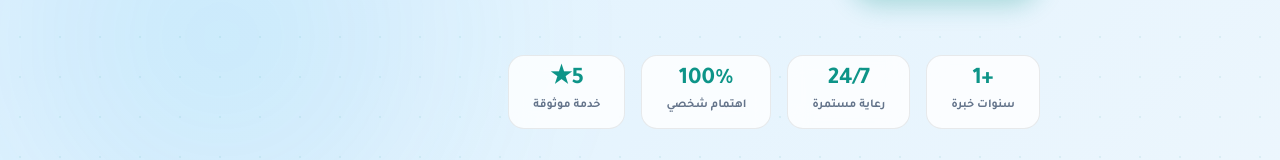
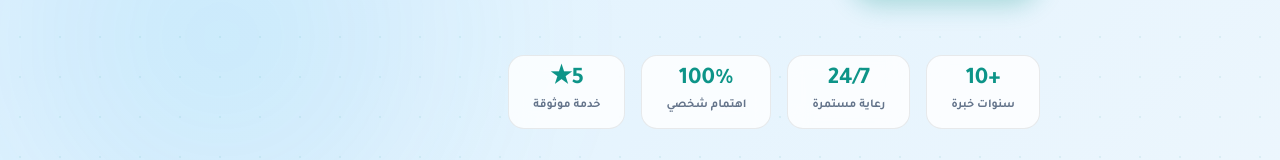
Before and after one commit to MazenAymann/GeriatricCare, a React (Vite) app: page / in a window 1280 px wide. Shown: the part 625-785 px from the top of the page. Built offline with nearby package versions, Linux system fonts and the light colour scheme.

Commit message:
Update years of experience calculation to start from 2016

```diff
--- a/src/components/Hero.jsx
+++ b/src/components/Hero.jsx
@@ -139,7 +139,7 @@ const Hero = () => {
             style={{ display: 'flex', gap: '1rem', marginTop: '3.5rem', flexWrap: 'wrap' }}
           >
             {[
-              { num: `+${Math.max(1, new Date().getFullYear() - 2026 + 1)}`, label: i18n.language === 'ar' ? 'سنوات خبرة' : 'Years Exp.' },
+              { num: `+${Math.max(1, new Date().getFullYear() - 2016)}`, label: i18n.language === 'ar' ? 'سنوات خبرة' : 'Years Exp.' },
               { num: '24/7', label: i18n.language === 'ar' ? 'رعاية مستمرة' : 'Care Available' },
               { num: '100%', label: i18n.language === 'ar' ? 'اهتمام شخصي' : 'Personal Attention' },
               { num: '5★', label: i18n.language === 'ar' ? 'خدمة موثوقة' : 'Trusted Service' }
```
